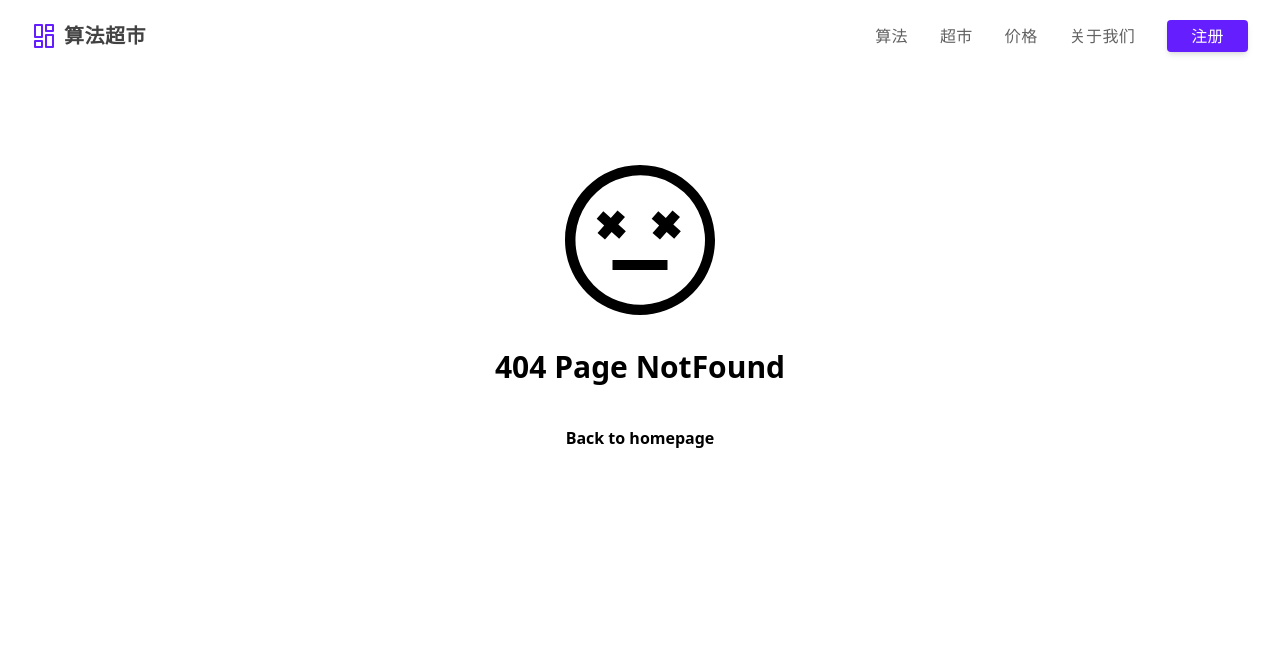
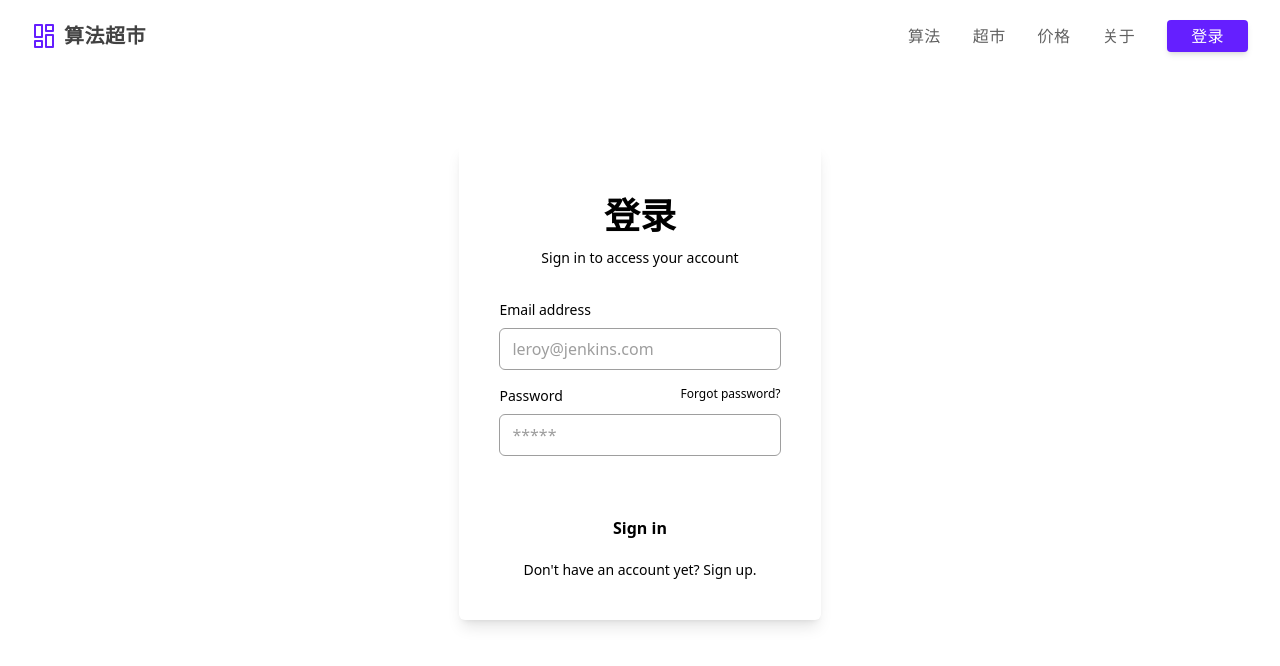
Before and after one commit to Ad-Bean/Algorithm-Market, a Next.js app: page /signin in a window 1280 px wide. Before the commit this address had no page. Shown: the top 666 px of the page. Built offline with nearby package versions, Linux system fonts and the light colour scheme.

Commit message:
feat: algo page

```diff
--- a/components/Card.js
+++ b/components/Card.js
@@ -34,7 +34,7 @@ function Card(props) {
         <button
           type="button"
           onClick={readMore}
-          className="flex items-center justify-center w-full p-2 font-semibold tracking-wide rounded-md dark:bg-violet-400 dark:text-gray-100"
+          className="transition duration-200 hover:bg-violet-700 flex items-center justify-center w-full p-2 font-semibold tracking-wide rounded-md dark:bg-violet-400 dark:text-gray-100"
         >
           阅读
         </button>
--- a/components/Content.js
+++ b/components/Content.js
@@ -36,7 +36,7 @@ export const Content = () => {
       {message ? <SnackBar message={message} /> : null}
       <div
         onClick={closeSnackBar}
-        className="px-4 py-16 mx-auto sm:max-w-xl md:max-w-full lg:max-w-screen-xl md:px-24 lg:px-8 lg:py-20"
+        className="px-4 mx-auto sm:max-w-xl md:max-w-full lg:max-w-screen-xl md:px-24 lg:px-8 lg:py-20"
       >
         <div className="max-w-xl mb-10 md:mx-auto sm:text-center lg:max-w-2xl md:mb-12">
           <div>
@@ -70,9 +70,9 @@ export const Content = () => {
             })}
         </div>
 
-        <div className="text-center">
+        <div className="text-center mt-12">
           <Link href="/market">
-            <a className=" transform hover:-translate-y-0.5 inline-flex items-center justify-center w-full h-10 px-8 font-medium tracking-wide text-white transition duration-200 rounded shadow-md md:w-auto bg-deep-purple-accent-200 hover:bg-deep-purple-accent-700 focus:shadow-outline focus:outline-none">
+            <a className="transform hover:-translate-y-0.5 inline-flex items-center justify-center w-full h-10 px-8 font-medium tracking-wide text-white transition duration-200 rounded shadow-md md:w-auto bg-deep-purple-accent-200 hover:bg-deep-purple-accent-700 focus:shadow-outline focus:outline-none">
               查看更多
             </a>
           </Link>
--- a/components/ItemInput.js
+++ b/components/ItemInput.js
@@ -1,29 +1,42 @@
 import React, { useEffect, useState } from "react";
 import { getInput, getOutput } from "@api/api";
+import SnackBar from "@components/SnackBar";
 
 export default function ItemInput(props) {
   const { id } = props;
-  const [inputs, setInputs] = useState();
+  const [inputs, setInputs] = useState([]);
+  const [outputs, setOutputs] = useState();
   const [message, setMessage] = useState("");
 
   useEffect(() => {
-    const getItems = async () => {
+    if (!id) return;
+    const getInputs = async () => {
       try {
         const ret = await getInput(id);
         setInputs(ret);
+        const outs = [];
+        for (let i = 0; i < ret.length; i++) {
+          const output_r = await getOutput(id, ret[i].id);
+          outs.push(output_r);
+        }
+        setOutputs(outs);
       } catch (err) {
         setMessage(err.message);
       }
     };
-    getItems();
+    getInputs();
     return () => {
       setMessage("");
     };
   }, [id]);
 
   return (
-    <div className="bg-gray-100 dark:text-black font-sans rounded-3xl">
-      <div className="container px-10 max-w-4xl py-6 mx-auto shadow-sm">
+    <div
+      onClick={() => setMessage("")}
+      className="bg-gray-100 dark:text-black font-sans rounded-3xl"
+    >
+      {message ? <SnackBar message={message} /> : null}
+      <div className="container px-6 max-w-4xl py-6 mx-auto shadow-sm">
         <div className="flex items-center justify-between">
           <span className="text-sm dark:text-gray-400"> Jun 1, 2022 </span>
           <a
@@ -41,7 +54,7 @@ export default function ItemInput(props) {
           {inputs &&
             inputs.map((inp, idx) => (
               <p key={idx} className="text-lg mt-2">
-                输入#{inp.id}: {inp.input}
+                输入 #{inp.id}: {inp.input}
               </p>
             ))}
         </div>
@@ -49,13 +62,15 @@ export default function ItemInput(props) {
           <a rel="noopener noreferrer" href="#" className="text-2xl font-bold mb-2">
             算法输出 Outputs
           </a>
-          {inputs &&
-            inputs.map((inp, idx) => (
+          {outputs ? (
+            outputs.map((out, idx) => (
               <p key={idx} className="text-lg mt-2">
-                {" "}
-                输入#{inp.id}: {inp.input}
+                {out.output ? `输出 #${out.input_id}: ${out.output}` : "暂无输出"}
               </p>
-            ))}
+            ))
+          ) : (
+            <p> 暂无输出 </p>
+          )}
         </div>
 
         <div className="flex items-center justify-between mt-2">
@@ -64,7 +79,7 @@ export default function ItemInput(props) {
             href="#"
             className="hover:underline text-sm dark:text-violet-400"
           >
-            查看完整输入
+            查看完整样例
           </a>
         </div>
       </div>
--- a/components/Nav.js
+++ b/components/Nav.js
@@ -3,7 +3,7 @@ import Link from "next/link";
 
 export const Nav = () => {
   return (
-    <div className="h-16 py-5 mx-auto sm:max-w-xl md:max-w-full lg:max-w-screen-xl md:px-24 lg:px-8">
+    <div className="sticky top-0 z-50 h-16 py-5 mx-auto sm:max-w-xl md:max-w-full lg:max-w-screen-xl md:px-24 lg:px-8">
       <div className="relative flex items-center justify-between">
         <Link href="/">
           <a className="inline-flex items-center">
@@ -39,18 +39,18 @@ export const Nav = () => {
           <li>
             <Link href="/about">
               <a className="font-medium tracking-wide text-gray-700 transition-colors duration-200 hover:text-deep-purple-accent-400">
-                关于我们
+                关于
               </a>
             </Link>
           </li>
           <li>
-            <Link href="/signup">
+            <Link href="/signin">
               <a
                 className="inline-flex items-center justify-center h-8 px-6 font-medium tracking-wide text-white transition duration-200 rounded shadow-md bg-deep-purple-accent-400 hover:bg-deep-purple-accent-700 focus:shadow-outline focus:outline-none"
-                aria-label="Sign up"
-                title="Sign up"
+                aria-label="Sign in"
+                title="Sign in"
               >
-                注册
+                登录
               </a>
             </Link>
           </li>
--- a/package.json
+++ b/package.json
@@ -15,6 +15,7 @@
     "react-dom": "18.1.0"
   },
   "devDependencies": {
+    "@tailwindcss/forms": "^0.5.2",
     "autoprefixer": "^10.4.7",
     "eslint": "8.16.0",
     "eslint-config-next": "12.1.6",
--- /dev/null
+++ b/pages/about.js
@@ -0,0 +1,42 @@
+import React from "react";
+
+export default function about() {
+  return (
+    <section className="dark:text-black px-4 py-16 mx-auto sm:max-w-xl md:max-w-full lg:max-w-screen-xl md:px-24 lg:px-8 lg:py-20">
+      <div className="container flex flex-col justify-center px-4 py-8 mx-auto md:p-8">
+        <h2 className="text-2xl font-semibold sm:text-4xl">关于本项目</h2>
+        <p className="mt-4 mb-8 dark:text-gray-700">中山大学大学生创新创业训练计划项目——算法超市</p>
+        <div className="space-y-4">
+          <details className="w-full border rounded-lg">
+            <summary className="px-4 py-6 focus:outline-none focus-visible:ring-violet-400">
+              Ex orci laoreet egestas sapien magna egestas scelerisque?
+            </summary>
+            <p className="px-4 py-6 pt-0 ml-4 -mt-4 dark:text-gray-700">
+              Lectus iaculis orci metus vitae ligula dictum per. Nisl per nullam taciti at
+              adipiscing est.{" "}
+            </p>
+          </details>
+          <details className="w-full border rounded-lg">
+            <summary className="px-4 py-6 focus:outline-none focus-visible:ring-violet-400">
+              Lorem at arcu rutrum viverra metus sapien venenatis lobortis odio?
+            </summary>
+            <p className="px-4 py-6 pt-0 ml-4 -mt-4 dark:text-gray-700">
+              Tincidunt ut hac condimentum rhoncus phasellus nostra. Magna porttitor egestas
+              tincidunt neque vehicula potenti.{" "}
+            </p>
+          </details>
+          <details className="w-full border rounded-lg">
+            <summary className="px-4 py-6 focus:outline-none focus-visible:ring-violet-400">
+              Eleifend feugiat sollicitudin laoreet adipiscing bibendum suscipit erat?
+            </summary>
+            <p className="px-4 py-6 pt-0 ml-4 -mt-4 dark:text-gray-700">
+              Justo libero tellus integer tincidunt justo semper consequat venenatis aliquet
+              imperdiet. Ultricies urna proin fusce nulla pretium sodales vel magna et massa euismod
+              vulputate sed.{" "}
+            </p>
+          </details>
+        </div>
+      </div>
+    </section>
+  );
+}
--- a/pages/algorithm/[id]/index.js
+++ b/pages/algorithm/[id]/index.js
@@ -13,6 +13,8 @@ const Post = () => {
   const [message, setMessage] = useState("");
 
   useEffect(() => {
+    if (!id) return;
+
     const getItems = async () => {
       try {
         const ret = await getItem(id);
@@ -34,7 +36,7 @@ const Post = () => {
   };
 
   return (
-    <div onClick={closeSnackBar} className="max-w-2xl px-6 py-16 mx-auto space-y-12">
+    <div onClick={closeSnackBar} className="max-w-2xl px-6 py-12 mx-auto space-y-12">
       {message ? <SnackBar message={message} /> : null}
       <article className="space-y-8 dark:text-black">
         <div className="space-y-6">
@@ -78,21 +80,11 @@ const Post = () => {
       </article>
       <footer>
         <div className="space-y-2 py-4 space-x-2 border-t border-dashed dark:border-gray-400">
-          <h4 className="text-lg font-semibold">Related posts</h4>
+          <h4 className="text-lg font-semibold">相关算法</h4>
           <ul className="ml-4 space-y-1 list-disc">
             <li>
               <a rel="noopener noreferrer" href="#" className="hover:underline">
-                Nunc id magna mollis
-              </a>
-            </li>
-            <li>
-              <a rel="noopener noreferrer" href="#" className="hover:underline">
-                Duis molestie, neque eget pretium lobortis
-              </a>
-            </li>
-            <li>
-              <a rel="noopener noreferrer" href="#" className="hover:underline">
-                Mauris nec urna volutpat, aliquam lectus sit amet
+                Others
               </a>
             </li>
           </ul>
--- a/pages/api/api.js
+++ b/pages/api/api.js
@@ -22,7 +22,7 @@ export async function getInput(id) {
   return response.data.data;
 }
 
-export async function getOutput(id) {
-  const response = await API.get(`items/${id}/inputs`);
+export async function getOutput(itemId, inputId) {
+  const response = await API.get(`items/${itemId}/inputs/${inputId}/output`);
   return response.data.data;
 }
--- /dev/null
+++ b/pages/signin.js
@@ -0,0 +1,72 @@
+import React from "react";
+
+export default function signup() {
+  return (
+    <div className="flex justify-center px-4 mx-auto sm:max-w-xl md:max-w-full lg:max-w-screen-xl md:px-24 lg:px-8 lg:py-20">
+      <div className="shadow-lg flex flex-col max-w-md p-6 rounded-md sm:p-10 dark:bg-gray-100">
+        <div className="mb-8 text-center">
+          <h1 className="my-3 text-4xl font-bold"> 登录 </h1>
+          <p className="text-sm dark:text-gray-900">Sign in to access your account</p>
+        </div>
+        <form noValidate="" action="" className="space-y-12 ng-untouched ng-pristine ng-valid">
+          <div className="space-y-4">
+            <div>
+              <label htmlFor="email" className="block mb-2 text-sm">
+                Email address
+              </label>
+              <input
+                type="email"
+                name="email"
+                id="email"
+                placeholder="leroy@jenkins.com"
+                className="w-full px-3 py-2 border rounded-md dark:border-gray-700 dark:bg-gray-100 dark:text-gray-700"
+              />
+            </div>
+            <div>
+              <div className="flex justify-between mb-2">
+                <label htmlFor="password" className="text-sm">
+                  Password
+                </label>
+                <a
+                  rel="noopener noreferrer"
+                  href="#"
+                  className="text-xs hover:underline dark:text-gray-400"
+                >
+                  Forgot password?
+                </a>
+              </div>
+              <input
+                type="password"
+                name="password"
+                id="password"
+                placeholder="*****"
+                className="w-full px-3 py-2 border rounded-md dark:border-gray-700 dark:bg-gray-100 dark:text-gray-700"
+              />
+            </div>
+          </div>
+          <div className="space-y-2">
+            <div>
+              <button
+                type="button"
+                className="transition duration-200 hover:bg-violet-600 w-full px-8 py-3 font-semibold rounded-md dark:bg-violet-400 dark:text-gray-200"
+              >
+                Sign in
+              </button>
+            </div>
+            <p className="px-6 text-sm text-center dark:text-gray-400">
+              Don&apos;t have an account yet?{" "}
+              <a
+                rel="noopener noreferrer"
+                href="#"
+                className="hover:underline dark:text-violet-400"
+              >
+                Sign up
+              </a>
+              .
+            </p>
+          </div>
+        </form>
+      </div>
+    </div>
+  );
+}
--- a/tailwind.config.js
+++ b/tailwind.config.js
@@ -325,5 +325,5 @@ module.exports = {
     opacity: ["responsive", "hover", "focus", "group-hover"],
     backgroundColor: ["responsive", "hover", "focus", "group-hover"],
   },
-  plugins: [],
+  plugins: [require("@tailwindcss/forms")],
 };
```
Also changed, not shown: 2 other files (tests, documents, lock files or other folders).
